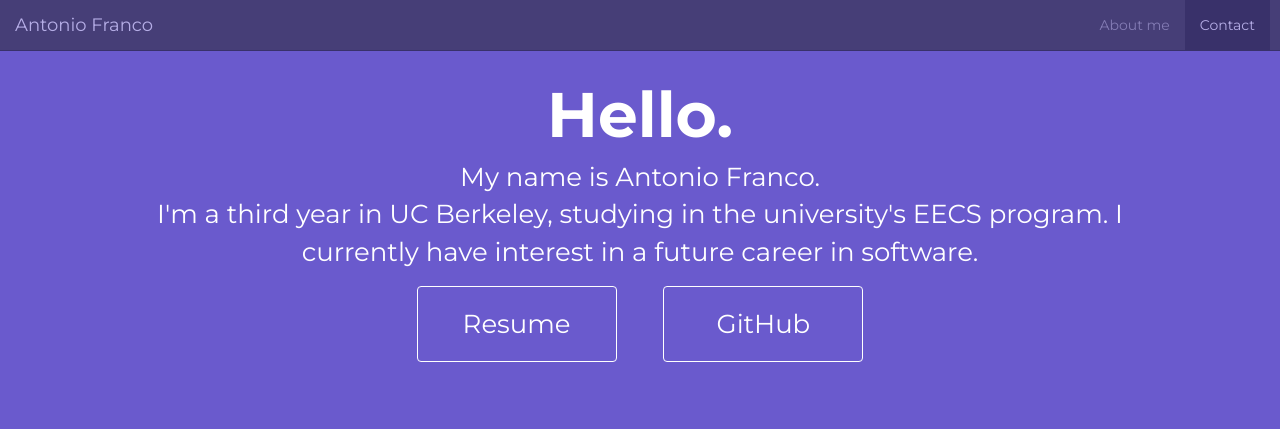
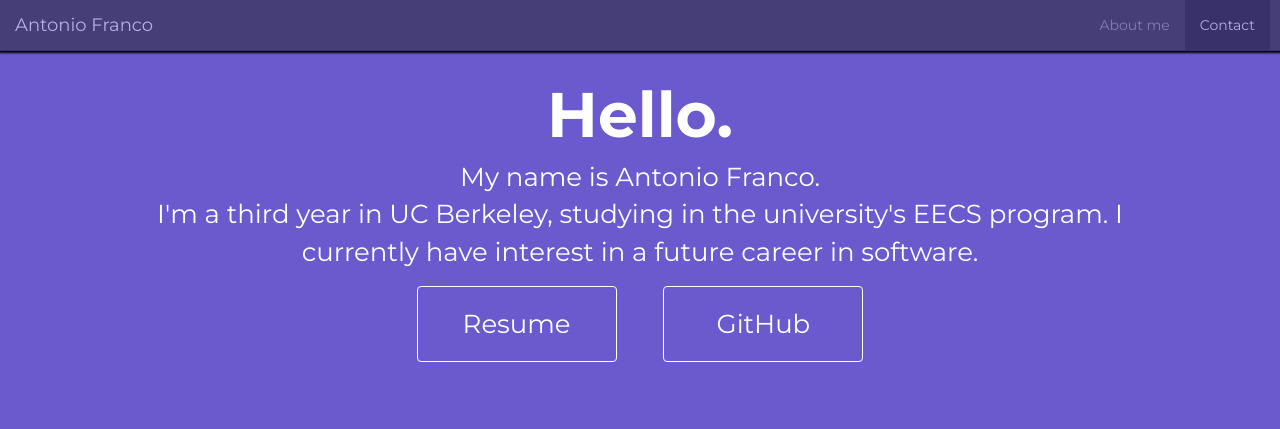
Before and after one commit to ABFranco/ABFranco.github.io, a PHP site: page / in a window 1280 px wide. Shown: the top 429 px of the page. Run offline with PHP 8.4, Linux system fonts and the light colour scheme; some libraries are stand-ins or nearby versions.

Commit message:
added shadow

```diff
--- a/style.css
+++ b/style.css
@@ -37,7 +37,11 @@ p {
   z-index: 9999;
   top:0;
   width: 100%;
+  -webkit-box-shadow: 0px 1px 2px 1px black;
+  -moz-box-shadow: 0px 1px 2px 1px black;
+  box-shadow: 0px 1px 2px 1px black;
 }
+
 
 /* --------jumbotron--------- */
 
```
